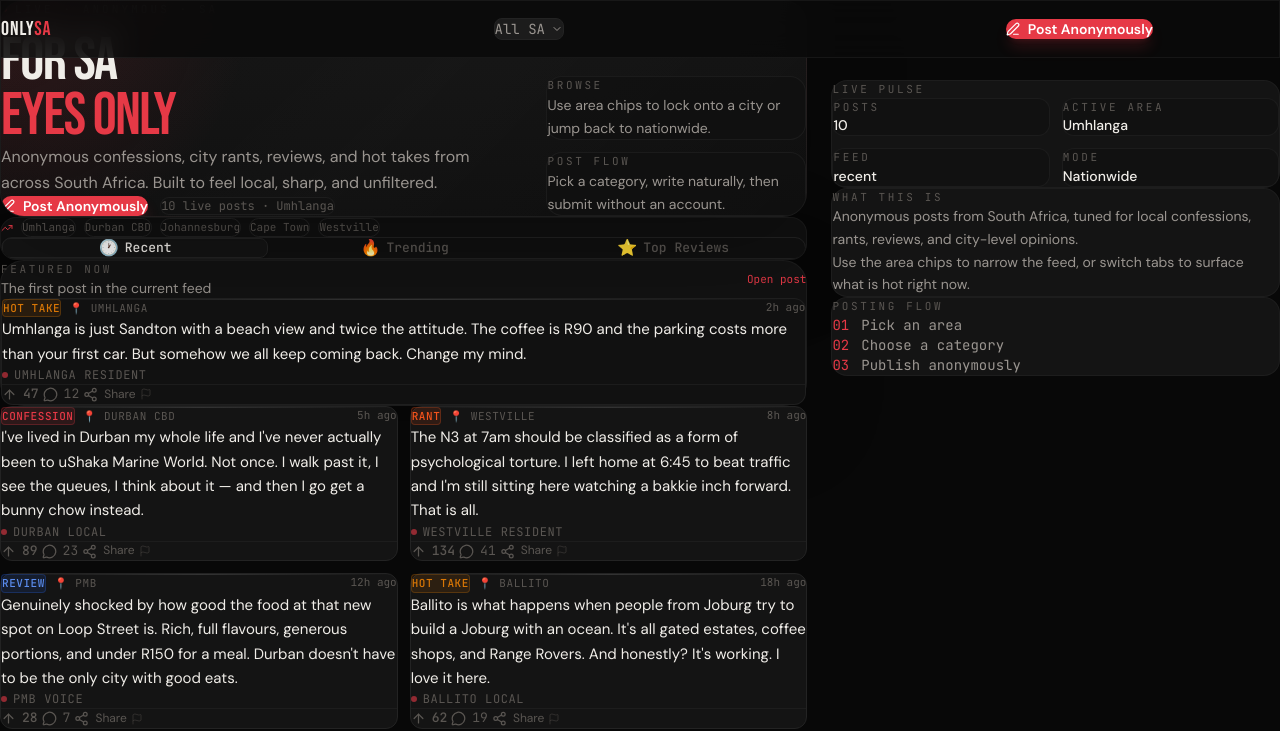
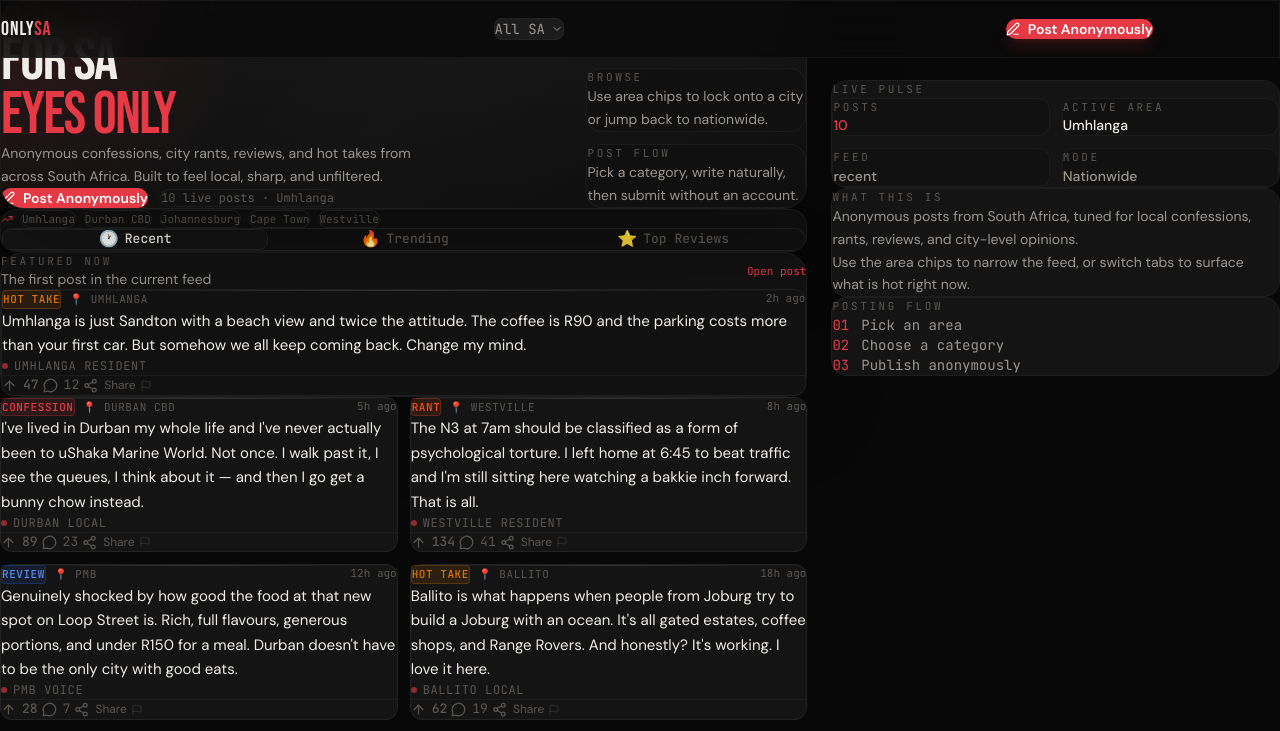
Before and after one commit to vysanchellan/onlysa, a Next.js app: page / in a window 1280 px wide. Shown: the top 731 px of the page. Built offline with nearby package versions, Linux system fonts and the light colour scheme.

Commit message:
Update page.tsx

```diff
--- a/app/page.tsx
+++ b/app/page.tsx
@@ -28,46 +28,28 @@ export default function HomePage() {
         const res = await fetch(`/api/posts?tab=${tab}&area=${encodeURIComponent(area)}`);
         if (res.ok) {
           const data = await res.json();
-          if (!cancelled) {
-            setPosts(data.posts);
-          }
+          if (!cancelled) setPosts(data.posts);
         }
       } catch {
         // handle error
       } finally {
-        if (!cancelled) {
-          setLoading(false);
-        }
+        if (!cancelled) setLoading(false);
       }
     }
 
     void fetchPosts();
-
-    return () => {
-      cancelled = true;
-    };
+    return () => { cancelled = true; };
   }, [tab, area, refreshKey]);
 
-  const handleAreaChange = (nextArea: Area) => {
-    setLoading(true);
-    setArea(nextArea);
-  };
-
-  const handleTabChange = (nextTab: Tab) => {
-    setLoading(true);
-    setTab(nextTab);
-  };
-
-  const handleRefresh = () => {
-    setLoading(true);
-    setRefreshKey((current) => current + 1);
-  };
+  const handleAreaChange = (nextArea: Area) => { setLoading(true); setArea(nextArea); };
+  const handleTabChange  = (nextTab: Tab)  => { setLoading(true); setTab(nextTab); };
+  const handleRefresh    = () => { setLoading(true); setRefreshKey((c) => c + 1); };
 
   const quickAreas: Area[] = ["Umhlanga", "Durban CBD", "Johannesburg", "Cape Town", "Westville"];
   const visiblePosts = posts.slice(0, 6);
-  const areaCounts = posts.reduce<Record<string, number>>((counts, post) => {
-    counts[post.area] = (counts[post.area] || 0) + 1;
-    return counts;
+  const areaCounts   = posts.reduce<Record<string, number>>((acc, p) => {
+    acc[p.area] = (acc[p.area] || 0) + 1;
+    return acc;
   }, {});
   const topArea = Object.entries(areaCounts).sort((a, b) => b[1] - a[1])[0]?.[0] || "All SA";
 
@@ -77,11 +59,16 @@ export default function HomePage() {
 
       <main className="max-w-7xl mx-auto px-4 pt-20 pb-24 sm:pb-12">
         <div className="grid gap-6 xl:grid-cols-[minmax(0,1.35fr)_minmax(300px,0.75fr)] xl:items-start">
+
+          {/* ── Left column ── */}
           <section className="min-w-0 space-y-4">
+
+            {/* Hero */}
             {area === "All SA" && tab === "recent" && !loading && (
               <HeroBanner topArea={topArea} totalPosts={posts.length} />
             )}
 
+            {/* Area chips + tabs */}
             <div className="overflow-hidden rounded-2xl border border-border/60 bg-bg-card/80 p-4 shadow-[0_20px_80px_rgba(0,0,0,0.2)]">
               <div className="flex items-center gap-2 overflow-x-auto pb-1">
                 <TrendingUp size={12} className="text-accent-red shrink-0" />
@@ -117,12 +104,14 @@ export default function HomePage() {
               )}
             </div>
 
+            {/* Feed */}
             {loading ? (
               <FeedSkeleton />
             ) : posts.length === 0 ? (
               <EmptyFeed />
             ) : (
               <div className="space-y-4">
+                {/* Featured post */}
                 <div className="rounded-3xl border border-border/60 bg-bg-card/90 p-4 shadow-[0_24px_80px_rgba(0,0,0,0.22)]">
                   <div className="flex items-center justify-between gap-3 mb-3">
                     <div>
@@ -136,7 +125,8 @@ export default function HomePage() {
                   <PostCard post={visiblePosts[0]} className="border-border/80 bg-bg-secondary" />
                 </div>
 
-                <div className="grid gap-3 lg:grid-cols-2 xl:grid-cols-2">
+                {/* Grid */}
+                <div className="grid gap-3 lg:grid-cols-2">
                   {visiblePosts.slice(1).map((post, i) => (
                     <Link
                       key={post.id}
@@ -154,39 +144,42 @@ export default function HomePage() {
             {!loading && posts.length > visiblePosts.length && (
               <div className="text-center py-8">
                 <p className="text-[12px] font-mono text-text-muted">
-                  {posts.length - visiblePosts.length} more posts in the feed. <span className="text-accent-red cursor-pointer hover:underline" onClick={handleRefresh}>Refresh</span>
+                  {posts.length - visiblePosts.length} more posts in the feed.{" "}
+                  <span className="text-accent-red cursor-pointer hover:underline" onClick={handleRefresh}>
+                    Refresh
+                  </span>
                 </p>
               </div>
             )}
           </section>
 
-          <aside className="min-w-0 space-y-4 lg:sticky lg:top-20">
+          {/* ── Right sidebar ── */}
+          <aside className="min-w-0 space-y-4 xl:sticky xl:top-20">
+            {/* Live pulse */}
             <div className="rounded-2xl border border-border/60 bg-bg-card p-5">
               <p className="text-[11px] font-mono uppercase tracking-[0.24em] text-text-muted mb-3">
                 Live pulse
               </p>
               <div className="grid grid-cols-2 gap-3">
-                <StatCard label="Posts" value={String(posts.length).padStart(2, "0")} tone="accent-red" />
-                <StatCard label="Active area" value={topArea} tone="text-primary" />
-                <StatCard label="Feed" value={tab.replace("-", " ")} tone="text-secondary" />
-                <StatCard label="Mode" value={area === "All SA" ? "Nationwide" : area} tone="text-secondary" />
+                <StatCard label="Posts"       value={String(posts.length).padStart(2, "0")} tone="text-accent-red" />
+                <StatCard label="Active area" value={topArea}                                tone="text-text-primary" />
+                <StatCard label="Feed"        value={tab.replace("-", " ")}                  tone="text-text-secondary" />
+                <StatCard label="Mode"        value={area === "All SA" ? "Nationwide" : area} tone="text-text-secondary" />
               </div>
             </div>
 
+            {/* What this is */}
             <div className="rounded-2xl border border-border/60 bg-bg-card p-5">
               <p className="text-[11px] font-mono uppercase tracking-[0.24em] text-text-muted mb-3">
                 What this is
               </p>
               <div className="space-y-3 text-sm leading-relaxed text-text-secondary">
-                <p>
-                  Anonymous posts from South Africa, tuned for local confessions, rants, reviews, and city-level opinions.
-                </p>
-                <p>
-                  Use the area chips to narrow the feed, or switch tabs to surface what is hot right now.
-                </p>
+                <p>Anonymous posts from South Africa, tuned for local confessions, rants, reviews, and city-level opinions.</p>
+                <p>Use the area chips to narrow the feed, or switch tabs to surface what is hot right now.</p>
               </div>
             </div>
 
+            {/* Posting flow */}
             <div className="rounded-2xl border border-border/60 bg-bg-card p-5">
               <p className="text-[11px] font-mono uppercase tracking-[0.24em] text-text-muted mb-3">
                 Posting flow
@@ -206,12 +199,15 @@ export default function HomePage() {
   );
 }
 
+/* ── Hero Banner ── */
 function HeroBanner({ topArea, totalPosts }: { topArea: string; totalPosts: number }) {
   return (
-    <div className="relative overflow-hidden rounded-3xl border border-border/60 bg-[radial-gradient(circle_at_top_left,rgba(230,57,70,0.14),transparent_30%),linear-gradient(180deg,rgba(20,20,20,0.98),rgba(14,14,14,0.98))] p-6 sm:p-8 lg:p-10 shadow-[0_30px_100px_rgba(0,0,0,0.28)]">
+    <div className="relative overflow-hidden rounded-3xl border border-border/60 bg-[radial-gradient(circle_at_top_left,rgba(230,57,70,0.14),transparent_30%),linear-gradient(180deg,rgba(20,20,20,0.98),rgba(14,14,14,0.98))] p-6 sm:p-8 shadow-[0_30px_100px_rgba(0,0,0,0.28)]">
       <div className="absolute inset-0 bg-[linear-gradient(135deg,transparent,rgba(255,255,255,0.02),transparent)] pointer-events-none" />
-      <div className="relative grid gap-6 lg:grid-cols-[minmax(0,1fr)_260px] lg:items-end">
+
+      <div className="relative grid gap-6 lg:grid-cols-[1fr_220px] lg:items-end">
         <div>
+          {/* Live badge */}
           <div className="flex items-center gap-2 mb-4">
             <div className="w-1.5 h-1.5 rounded-full bg-accent-red animate-pulse" />
             <span className="text-[11px] font-mono text-text-muted uppercase tracking-[0.28em]">
@@ -219,14 +215,14 @@ function HeroBanner({ topArea, totalPosts }: { topArea: string; totalPosts: numb
             </span>
           </div>
 
-          <p className="text-[11px] font-mono text-text-muted uppercase tracking-[0.32em] mb-3">
-            OnlySA
-          </p>
-          <h1 className="max-w-[9ch] text-4xl sm:text-5xl lg:text-5xl xl:text-6xl font-display tracking-tight text-text-primary leading-[0.92] mb-4 text-balance">
+          <p className="text-[11px] font-mono text-text-muted uppercase tracking-[0.32em] mb-2">OnlySA</p>
+
+          <h1 className="text-5xl sm:text-6xl font-display tracking-tight text-text-primary leading-[0.9] mb-4">
             For SA<br />
             <span className="text-accent-red">Eyes Only</span>
           </h1>
-          <p className="max-w-xl text-sm sm:text-base text-text-secondary leading-relaxed">
+
+          <p className="max-w-md text-sm text-text-secondary leading-relaxed">
             Anonymous confessions, city rants, reviews, and hot takes from across South Africa. Built to feel local, sharp, and unfiltered.
           </p>
 
@@ -244,8 +240,9 @@ function HeroBanner({ topArea, totalPosts }: { topArea: string; totalPosts: numb
           </div>
         </div>
 
+        {/* Mini panels */}
         <div className="grid gap-3 sm:grid-cols-2 lg:grid-cols-1">
-          <MiniPanel title="Browse" body="Use area chips to lock onto a city or jump back to nationwide." />
+          <MiniPanel title="Browse"    body="Use area chips to lock onto a city or jump back to nationwide." />
           <MiniPanel title="Post flow" body="Pick a category, write naturally, then submit without an account." />
         </div>
       </div>
```
